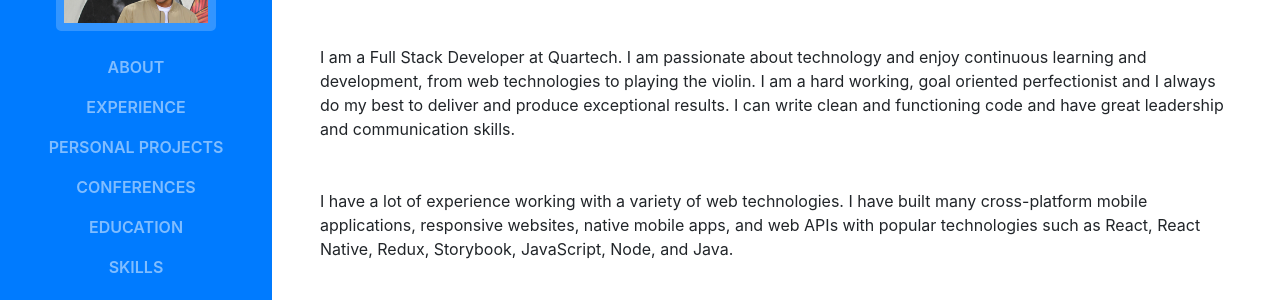
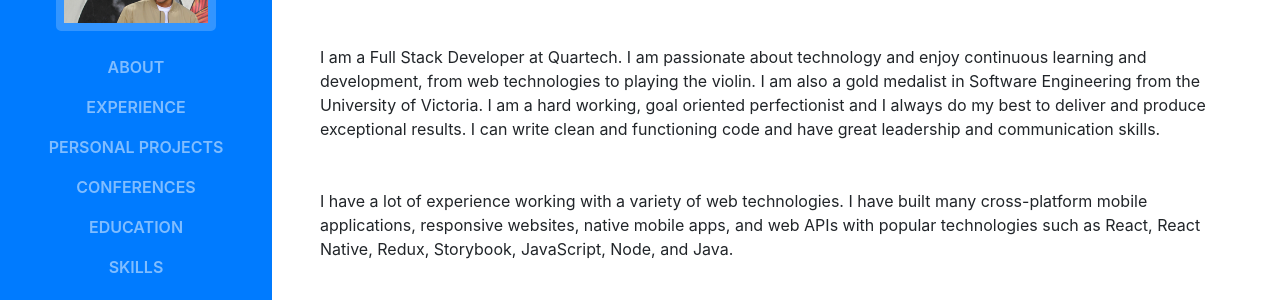
Before and after one commit to sdevalapurkar/personal-website, a website with bundled scripts: page index.html in a window 1280 px wide. Shown: the part 261-561 px from the top of the page. Built offline with nearby package versions, Linux system fonts and the light colour scheme; a web font is replaced by a local one.

Commit message:
more text updates

```diff
--- a/index.html
+++ b/index.html
@@ -77,7 +77,7 @@
           <div class="subheading mb-5">Software Engineer · Victoria BC ·
             <a href="mailto:shreyasdevalapurkar@gmail.com">shreyasdevalapurkar@gmail.com</a>
           </div>
-          <p class="mb-5">I am a Full Stack Developer at Quartech. I am passionate about technology and enjoy continuous learning and development, from web technologies to playing the violin.
+          <p class="mb-5">I am a Full Stack Developer at Quartech. I am passionate about technology and enjoy continuous learning and development, from web technologies to playing the violin. I am also a gold medalist in Software Engineering from the University of Victoria.
             I am a hard working, goal oriented perfectionist and I always do my best to deliver and produce exceptional results. I can write clean and functioning code and have great leadership and communication skills.
           </p>
           <p class="mb-5">
@@ -707,6 +707,7 @@
               <div>
                 <p></p>
                 <ul>
+                  <li>IEEE Victoria Section Gold Medal in Software Engineering</li>
                   <li>Member of Golden Key International Honours Society</li>
                   <li>Schulich Leader Scholarship Nominee</li>
                   <li>University of Victoria Excellence Scholarship</li>
```
